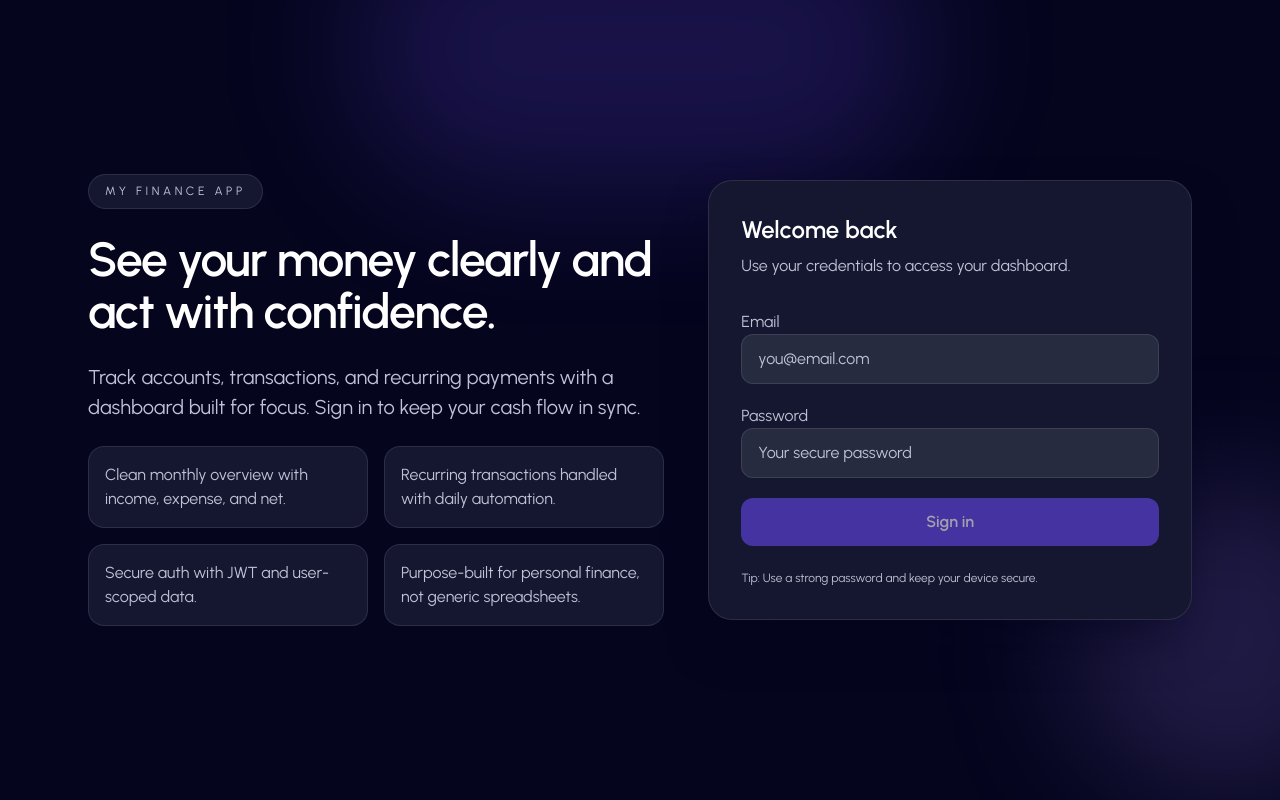
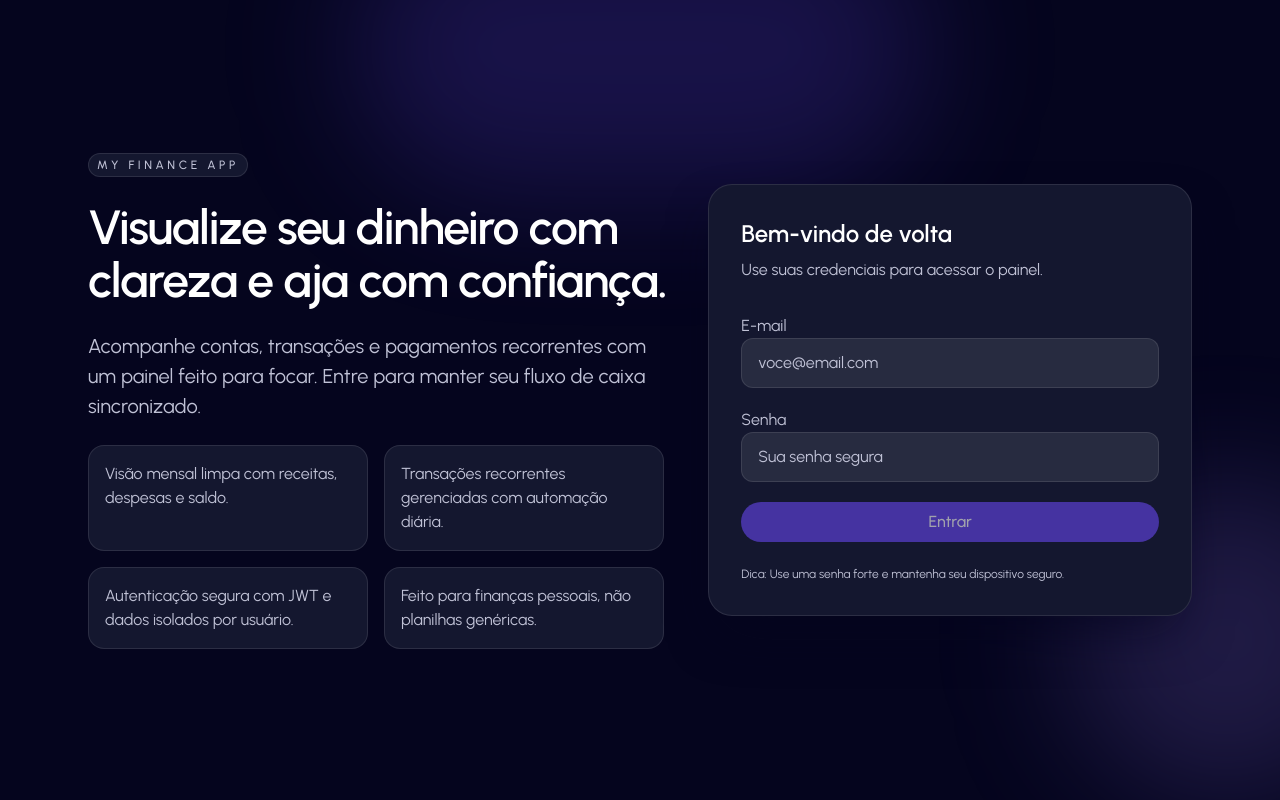
Before and after one commit to m4rcusml/my-finance-app, a Next.js app in the folder apps/frontend/: page /login in a window 1280 px wide. Built offline with nearby package versions, Linux system fonts and the light colour scheme.

Commit message:
feat: finish login page

```diff
--- a/apps/frontend/src/app/(public)/login/login-client.tsx
+++ b/apps/frontend/src/app/(public)/login/login-client.tsx
@@ -5,6 +5,8 @@ import { useRouter } from 'next/navigation';
 import { ApiError } from '@/shared/lib/api/errors';
 import { useAuthStore } from '@/shared/stores/auth-store';
 import { useLoginMutation } from '@/features/auth/mutations';
+import { Button } from '@/components/ui/button/button';
+import { Label } from '@/components/ui/label/label';
 
 export default function LoginClient() {
   const [isMounted, setIsMounted] = useState(false);
@@ -23,7 +25,7 @@ export default function LoginClient() {
     if (loginMutation.error instanceof ApiError) {
       return loginMutation.error.message;
     }
-    return 'Unable to sign in. Please try again.';
+    return 'Não foi possível entrar. Tente novamente.';
   }, [loginMutation.error]);
 
   useEffect(() => {
@@ -57,41 +59,44 @@ export default function LoginClient() {
       <div className="relative mx-auto flex min-h-screen max-w-6xl items-center px-6 py-12">
         <div className="grid w-full items-center gap-10 lg:grid-cols-[1.2fr_1fr]">
           <div className="space-y-6">
-            <div className="inline-flex items-center gap-3 rounded-full border border-foreground/10 bg-layer01 px-4 py-2 text-xs uppercase tracking-[0.3em] text-muted-foreground">
+            <Label
+              tone="layer01"
+              className="border border-foreground/10 uppercase tracking-[0.3em] text-muted-foreground"
+            >
               My Finance App
-            </div>
+            </Label>
             <h1 className="text-xl font-semibold tracking-tight text-foreground md:text-xxl">
-              See your money clearly and act with confidence.
+              Visualize seu dinheiro com clareza e aja com confiança.
             </h1>
             <p className="max-w-xl text-sm text-muted-foreground sm:text-md">
-              Track accounts, transactions, and recurring payments with a dashboard built for focus. Sign in to keep
-              your cash flow in sync.
+              Acompanhe contas, transações e pagamentos recorrentes com um painel feito para focar. Entre para manter
+              seu fluxo de caixa sincronizado.
             </p>
             <div className="grid max-w-xl gap-4 text-sm text-muted-foreground sm:grid-cols-2">
               <div className="rounded-2xl border border-foreground/10 bg-layer01 p-4">
-                Clean monthly overview with income, expense, and net.
+                Visão mensal limpa com receitas, despesas e saldo.
               </div>
               <div className="rounded-2xl border border-foreground/10 bg-layer01 p-4">
-                Recurring transactions handled with daily automation.
+                Transações recorrentes gerenciadas com automação diária.
               </div>
               <div className="rounded-2xl border border-foreground/10 bg-layer01 p-4">
-                Secure auth with JWT and user-scoped data.
+                Autenticação segura com JWT e dados isolados por usuário.
               </div>
               <div className="rounded-2xl border border-foreground/10 bg-layer01 p-4">
-                Purpose-built for personal finance, not generic spreadsheets.
+                Feito para finanças pessoais, não planilhas genéricas.
               </div>
             </div>
           </div>
 
           <div className="rounded-3xl border border-foreground/10 bg-layer01 p-8 shadow-2xl shadow-layer00/60">
             <div className="space-y-2">
-              <h2 className="text-lg font-semibold text-foreground">Welcome back</h2>
-              <p className="text-sm text-muted-foreground">Use your credentials to access your dashboard.</p>
+              <h2 className="text-lg font-semibold text-foreground">Bem-vindo de volta</h2>
+              <p className="text-sm text-muted-foreground">Use suas credenciais para acessar o painel.</p>
             </div>
 
             <form className="mt-8 space-y-5" onSubmit={handleSubmit}>
               <label className="block space-y-2 text-sm text-muted-foreground">
-                Email
+                E-mail
                 <input
                   type="email"
                   name="email"
@@ -99,13 +104,13 @@ export default function LoginClient() {
                   value={email}
                   onChange={(event) => setEmail(event.target.value)}
                   className="w-full rounded-xl border border-foreground/10 bg-layer02 px-4 py-3 text-sm text-foreground placeholder:text-placeholder focus:border-primary focus:outline-none focus:ring-2 focus:ring-primary/30"
-                  placeholder="you@email.com"
+                  placeholder="voce@email.com"
                   required
                 />
               </label>
 
               <label className="block space-y-2 text-sm text-muted-foreground">
-                Password
+                Senha
                 <input
                   type="password"
                   name="password"
@@ -113,7 +118,7 @@ export default function LoginClient() {
                   value={password}
                   onChange={(event) => setPassword(event.target.value)}
                   className="w-full rounded-xl border border-foreground/10 bg-layer02 px-4 py-3 text-sm text-foreground placeholder:text-placeholder focus:border-primary focus:outline-none focus:ring-2 focus:ring-primary/30"
-                  placeholder="Your secure password"
+                  placeholder="Sua senha segura"
                   required
                 />
               </label>
@@ -124,17 +129,13 @@ export default function LoginClient() {
                 </div>
               ) : null}
 
-              <button
-                type="submit"
-                disabled={isDisabled}
-                className="flex w-full items-center justify-center rounded-xl bg-primary px-4 py-3 text-sm font-semibold text-foreground transition hover:bg-muted-primary disabled:cursor-not-allowed disabled:opacity-60"
-              >
-                {isSubmitting ? 'Signing in...' : 'Sign in'}
-              </button>
+              <Button type="submit" disabled={isDisabled} size="large" className="w-full">
+                {isSubmitting ? 'Entrando...' : 'Entrar'}
+              </Button>
             </form>
 
             <div className="mt-6 text-xs text-muted-foreground">
-              Tip: Use a strong password and keep your device secure.
+              Dica: Use uma senha forte e mantenha seu dispositivo seguro.
             </div>
           </div>
         </div>
```
